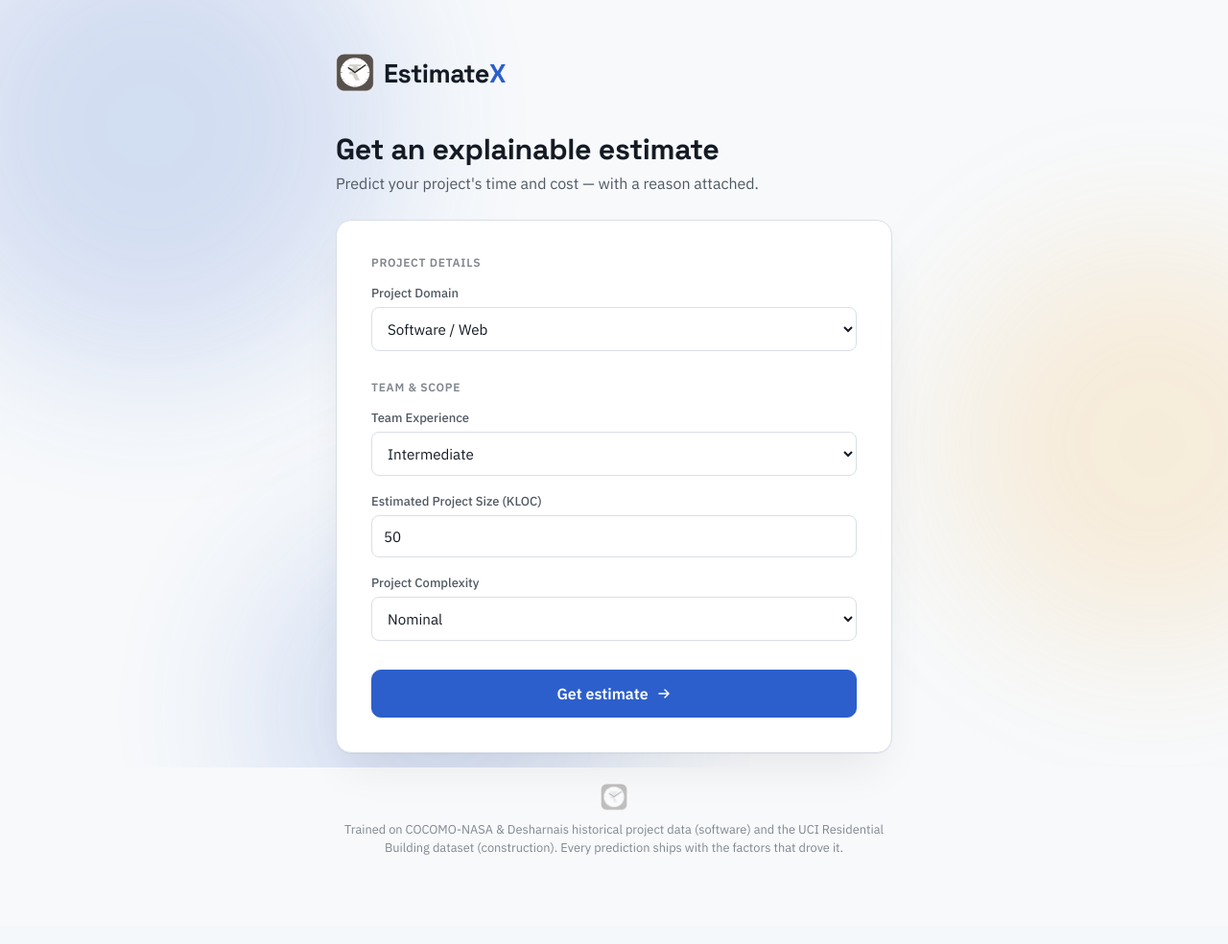
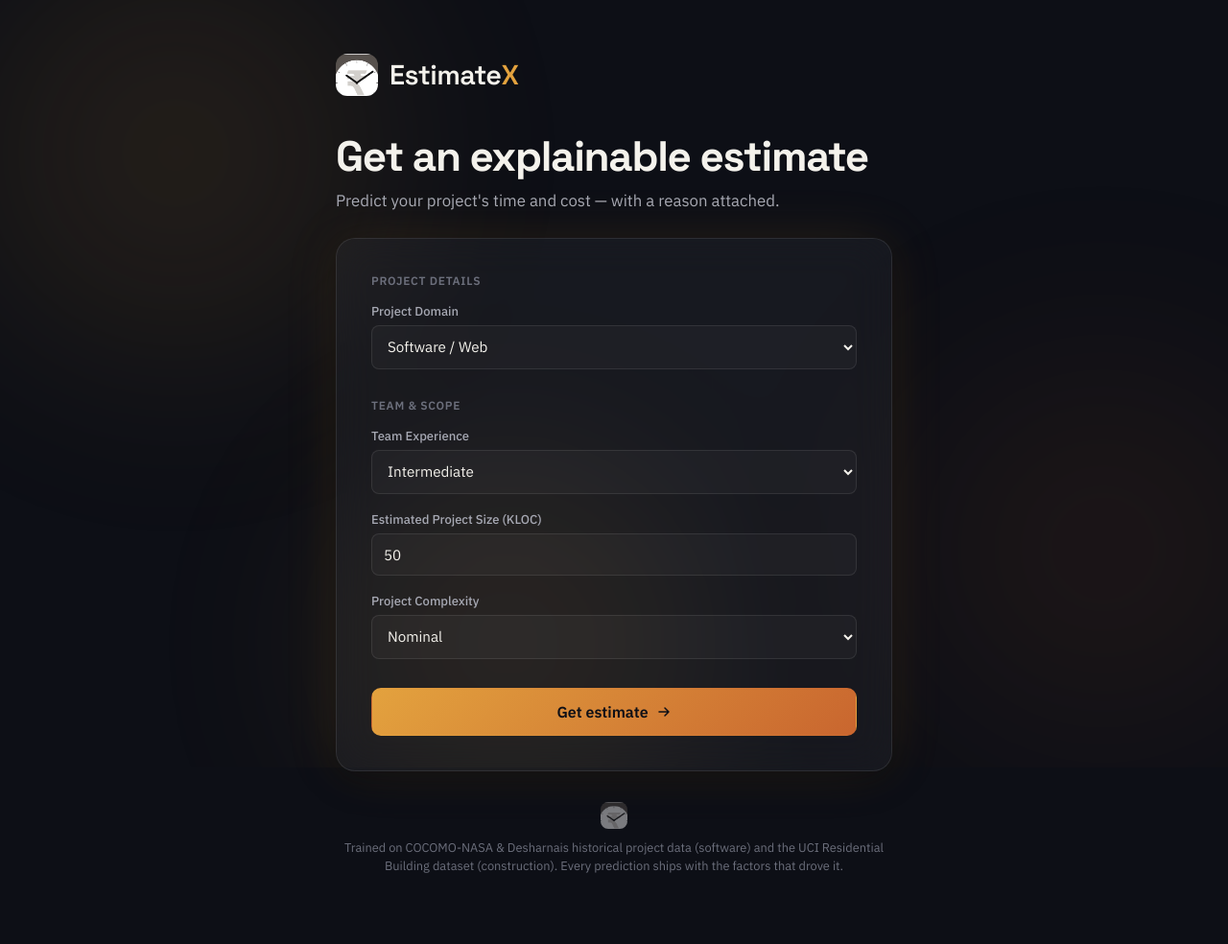
Before and after one commit to ExploringVD/EstimateX, a Flask app: page / in a window 1280 px wide. Shown: the whole page at 96% size. Before the commit the page ends 891 px from the top, so only its background shows below. Run offline with Flask 3, Linux system fonts and the light colour scheme; parts of the project's set-up code (start-up, migrations or seed data) failed here and were passed over; some libraries are stand-ins or nearby versions.

Commit message:
Restyle app with dark cinematic visual direction — navy/gold palette, glassmorphism cards, floating glow orbs

```diff
--- a/app/app.py
+++ b/app/app.py
@@ -517,4 +517,4 @@ def predict():
 
 
 if __name__ == "__main__":
-    app.run(debug=True, port=5000)
+    app.run(debug=True, port=8000)
--- a/app/static/style.css
+++ b/app/static/style.css
@@ -1,21 +1,20 @@
 :root {
-  --bg: oklch(98% 0.004 255);
-  --card: oklch(100% 0 0);
-  --border: oklch(90% 0.012 255);
-  --border-soft: oklch(94% 0.008 255);
-  --ink: oklch(22% 0.02 255);
-  --ink-soft: oklch(46% 0.018 255);
-  --ink-faint: oklch(62% 0.014 255);
-  --track: oklch(95% 0.006 255);
-  --accent: #2C5FCB;
-  /* Complementary soft tone for the background blobs, echoing the real
-     logo's amber "X" — kept subtle, never used for text/UI elements. */
-  --accent-warm: #f5a623;
+  --bg: #0d0f16;
+  --bg-2: #14171f;
+  --glass: rgba(255, 255, 255, 0.045);
+  --glass-border: rgba(255, 255, 255, 0.09);
+  --ink: #f4f2ec;
+  --ink-soft: #a7a9b4;
+  --ink-faint: #6c6f7c;
+  --gold: #e3a23e;
+  --rust: #c9662f;
+  --track: rgba(255, 255, 255, 0.08);
 
   --font-heading: "Space Grotesk", sans-serif;
   --font-body: "IBM Plex Sans", sans-serif;
 
-  --shadow: 0 1px 1px rgba(0, 0, 0, 0.05), 0 24px 48px -12px rgba(0, 0, 0, 0.08);
+  --gradient-accent: linear-gradient(135deg, var(--gold), var(--rust));
+  --shadow: 0 8px 32px rgba(0, 0, 0, 0.35), 0 0 60px -8px rgba(227, 162, 62, 0.18);
 }
 
 * {
@@ -40,10 +39,12 @@ body {
   z-index: 1;
 }
 
-/* Animated background — 3 large, soft blurred blobs, very slow drift.
-   Purely decorative (aria-hidden), fixed behind all content. */
+/* Animated background — 3 large, soft blurred glow orbs, very slow
+   drift. Purely decorative (aria-hidden), fixed behind all content.
+   GPU-cheap: only transform/opacity are animated, nothing that
+   triggers layout. */
 
-.bg-blobs {
+.bg-orbs {
   position: fixed;
   inset: 0;
   z-index: 0;
@@ -51,56 +52,60 @@ body {
   pointer-events: none;
 }
 
-.blob {
+.orb {
   position: absolute;
   border-radius: 50%;
-  filter: blur(80px);
   will-change: transform;
 }
 
-.blob-1 {
-  width: 480px;
-  height: 480px;
-  top: -120px;
-  left: -100px;
-  background: var(--accent);
-  opacity: 0.18;
-  animation: drift1 18s ease-in-out infinite alternate;
+.orb-1 {
+  width: 620px;
+  height: 620px;
+  top: -160px;
+  left: -140px;
+  background: radial-gradient(circle, var(--gold) 0%, transparent 70%);
+  opacity: 0.16;
+  filter: blur(100px);
+  animation: driftOrb1 22s ease-in-out infinite alternate;
 }
 
-.blob-2 {
-  width: 420px;
-  height: 420px;
-  top: 30%;
-  right: -140px;
-  background: var(--accent-warm);
-  opacity: 0.15;
-  animation: drift2 22s ease-in-out infinite alternate;
+.orb-2 {
+  width: 560px;
+  height: 560px;
+  top: 32%;
+  right: -180px;
+  background: radial-gradient(circle, var(--rust) 0%, transparent 70%);
+  opacity: 0.14;
+  filter: blur(110px);
+  animation: driftOrb2 25s ease-in-out infinite alternate;
+  animation-delay: -6s;
 }
 
-.blob-3 {
-  width: 380px;
-  height: 380px;
-  bottom: -140px;
-  left: 20%;
-  background: var(--accent);
-  opacity: 0.16;
-  animation: drift3 20s ease-in-out infinite alternate;
+.orb-3 {
+  width: 500px;
+  height: 500px;
+  bottom: -180px;
+  left: 18%;
+  background: radial-gradient(circle, var(--gold) 0%, transparent 70%);
+  opacity: 0.15;
+  filter: blur(90px);
+  animation: driftOrb3 20s ease-in-out infinite alternate;
+  animation-delay: -12s;
 }
 
-@keyframes drift1 {
+@keyframes driftOrb1 {
   from { transform: translate(0, 0) scale(1); }
-  to   { transform: translate(60px, 40px) scale(1.12); }
+  to   { transform: translate(70px, 50px) scale(1.12); }
 }
 
-@keyframes drift2 {
+@keyframes driftOrb2 {
   from { transform: translate(0, 0) scale(1); }
-  to   { transform: translate(-50px, 60px) scale(1.08); }
+  to   { transform: translate(-60px, 70px) scale(1.08); }
 }
 
-@keyframes drift3 {
+@keyframes driftOrb3 {
   from { transform: translate(0, 0) scale(1); }
-  to   { transform: translate(40px, -50px) scale(1.1); }
+  to   { transform: translate(50px, -60px) scale(1.1); }
 }
 
 /* Entrance animations — fade + slide up, staggered by delay class */
@@ -143,27 +148,29 @@ body {
 .wordmark {
   display: flex;
   align-items: center;
-  gap: 10px;
+  gap: 12px;
 }
 
 .wordmark-icon {
   flex-shrink: 0;
-  height: 40px;
-  width: 40px;
-  border-radius: 9px;
+  height: 44px;
+  width: 44px;
+  border-radius: 12px;
+  overflow: hidden;
+  object-fit: cover;
   display: block;
 }
 
 .wordmark-text {
   font-family: var(--font-heading);
-  font-weight: 700;
-  font-size: 1.7rem;
+  font-weight: 600;
+  font-size: 1.8rem;
   letter-spacing: -0.02em;
   color: var(--ink);
 }
 
 .wordmark-text .accent-letter {
-  color: var(--accent);
+  color: var(--gold);
 }
 
 .tagline {
@@ -175,24 +182,27 @@ body {
 h1.page-title {
   font-family: var(--font-heading);
   font-weight: 700;
-  font-size: 1.9rem;
-  letter-spacing: -0.01em;
-  margin: 28px 0 6px;
+  font-size: 2.75rem;
+  letter-spacing: -0.03em;
+  line-height: 1.08;
+  margin: 32px 0 10px;
   color: var(--ink);
 }
 
 .page-subtitle {
   margin: 0 0 28px;
   color: var(--ink-soft);
-  font-size: 1rem;
+  font-size: 1.05rem;
 }
 
-/* Cards */
+/* Cards — glassmorphism */
 
 .card {
-  background: var(--card);
-  border: 1px solid var(--border);
-  border-radius: 16px;
+  background: var(--glass);
+  border: 1px solid var(--glass-border);
+  backdrop-filter: blur(20px);
+  -webkit-backdrop-filter: blur(20px);
+  border-radius: 20px;
   box-shadow: var(--shadow);
   padding: 36px;
   margin-bottom: 24px;
@@ -271,18 +281,23 @@ h1.page-title {
   font-size: 0.95rem;
   color: var(--ink);
   padding: 11px 12px;
-  border: 1px solid var(--border);
+  border: 1px solid var(--glass-border);
   border-radius: 8px;
-  background: #fff;
+  background: rgba(255, 255, 255, 0.03);
   width: 100%;
   transition: border-color 0.15s ease, box-shadow 0.15s ease;
+}
+
+.field-group select option {
+  background: var(--bg-2);
+  color: var(--ink);
 }
 
 .field-group select:focus,
 .field-group input[type="number"]:focus {
   outline: none;
-  border-color: var(--accent);
-  box-shadow: 0 0 0 3px rgba(44, 95, 203, 0.12);
+  border-color: var(--gold);
+  box-shadow: 0 0 0 3px rgba(227, 162, 62, 0.18);
 }
 
 .field-hint {
@@ -338,23 +352,26 @@ h1.page-title {
 }
 
 .btn-primary {
-  background: var(--accent);
-  color: #fff;
-  border-color: var(--accent);
+  background: var(--gradient-accent);
+  color: var(--bg);
+  border-color: transparent;
 }
 
 .btn-primary:hover {
-  background: #234ea3;
+  filter: brightness(1.08);
+  box-shadow: 0 6px 24px rgba(227, 162, 62, 0.3);
 }
 
 .btn-secondary {
-  background: #fff;
+  background: var(--glass);
   color: var(--ink);
-  border: 1px solid var(--border);
+  border: 1px solid var(--glass-border);
+  backdrop-filter: blur(20px);
+  -webkit-backdrop-filter: blur(20px);
 }
 
 .btn-secondary:hover {
-  background: var(--bg);
+  background: rgba(255, 255, 255, 0.07);
   border-color: var(--ink-faint);
 }
 
@@ -523,9 +540,11 @@ h1.page-title {
   display: block;
   width: 28px;
   height: 28px;
-  border-radius: 6px;
+  border-radius: 8px;
+  overflow: hidden;
+  object-fit: cover;
   margin: 0 auto 10px;
-  opacity: 0.35;
+  opacity: 0.45;
 }
 
 /* Responsive */
--- a/app/templates/base.html
+++ b/app/templates/base.html
@@ -11,10 +11,10 @@
   <link rel="stylesheet" href="{{ url_for('static', filename='style.css') }}">
 </head>
 <body>
-  <div class="bg-blobs" aria-hidden="true">
-    <div class="blob blob-1"></div>
-    <div class="blob blob-2"></div>
-    <div class="blob blob-3"></div>
+  <div class="bg-orbs" aria-hidden="true">
+    <div class="orb orb-1"></div>
+    <div class="orb orb-2"></div>
+    <div class="orb orb-3"></div>
   </div>
   <div class="page">
     <header class="site-header anim-in anim-delay-0">
```
Also changed, not shown: other parts of app/static/style.css (+15 -16 lines), app/static/logo-icon.png.
